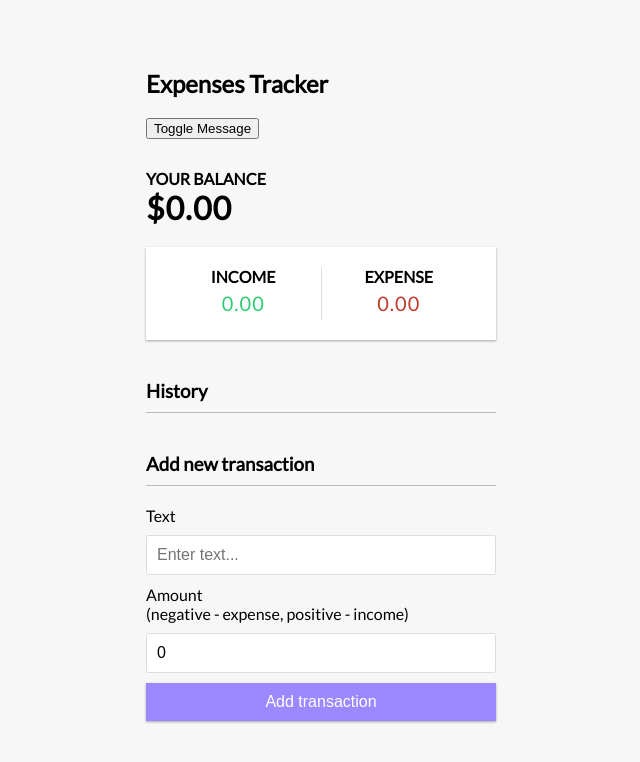
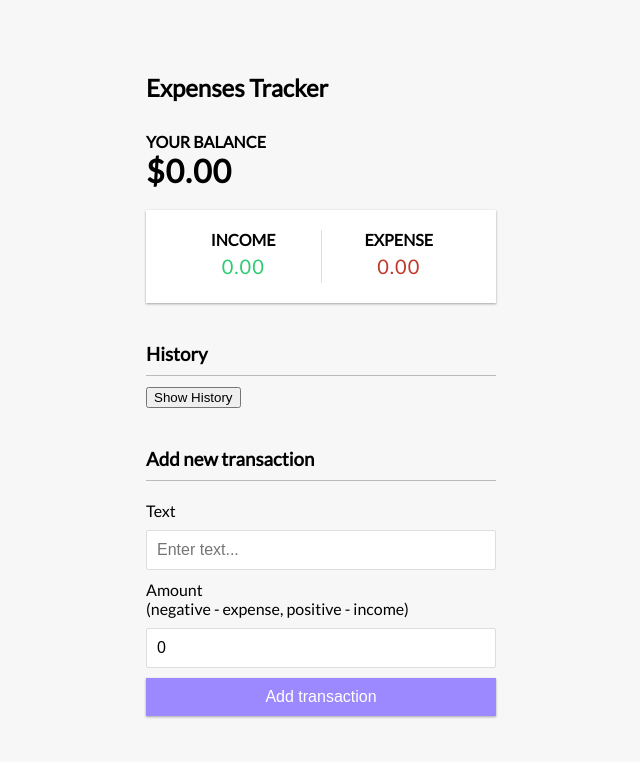
Before and after one commit to recep-demir/expenses-tracker-react-firebase, a React (Create React App) app: page / in a window 1280 px wide. Shown: the top 762 px of the page, without its empty margins (319-959 px from the left). Built offline with nearby package versions, Linux system fonts and the light colour scheme.

Commit message:
style: format code with prettier

```diff
--- a/src/components/Header.jsx
+++ b/src/components/Header.jsx
@@ -1,14 +1,13 @@
 import React from 'react'
 
 const Header = () => {
-  const [isVisible, setIsVisible] = React.useState(false)
+
   return (
     <div>
     <h2>
       Expenses Tracker
     </h2>
-    <button onClick={()=>setIsVisible(!isVisible)}>Toggle Message</button>
-    {isVisible && <p>Hello</p>}
+
 
     </div>
   )
--- a/src/components/TransactionList.jsx
+++ b/src/components/TransactionList.jsx
@@ -4,15 +4,24 @@ import Transaction from './Transaction'
 
 const TransactionList = () => {
   const {transactions} = useContext(GlobalContext)
+  const [isVisible, setIsVisible] = React.useState(false)
 
 
   return (
     <div>
+      <div>
       <h3>History</h3>
-      <ul id="list" className="list">
+      <button onClick={()=>setIsVisible(!isVisible)}>{isVisible ? "Hide History" : "Show History"}</button>
+
+      </div>
+
+
+          {isVisible && ( <ul id="list" className="list">
         {transactions.map(transaction => (<Transaction key = {transaction.id} transaction={transaction}/>) )}
 
-      </ul>
+      </ul>)}
+
+
     </div>
   )
 }
```
